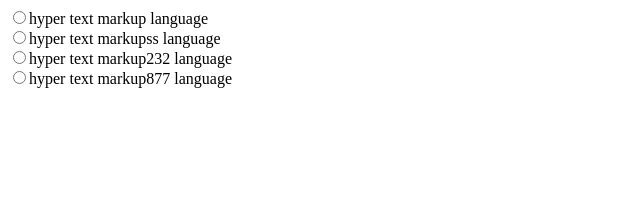
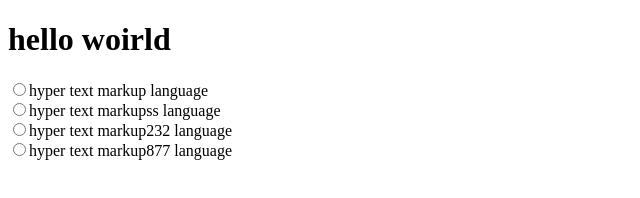
Before and after one commit to Mohammad-Saad-Aly/sma, a plain HTML site: page index.html in a window 1280 px wide. Shown: the whole page, without its empty margins (0-640 px from the left). Drawn offline with Linux system fonts and the light colour scheme.

Commit message:
index updated

```diff
--- a/index.html
+++ b/index.html
@@ -9,7 +9,7 @@
 </head>
 <body>
 
-
+    <h1>hello woirld</h1>
 
     <script src="app.js"></script>
 </body>
```
